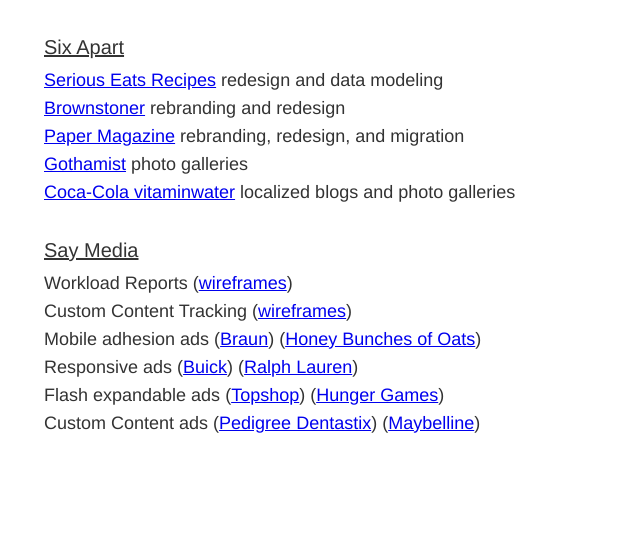
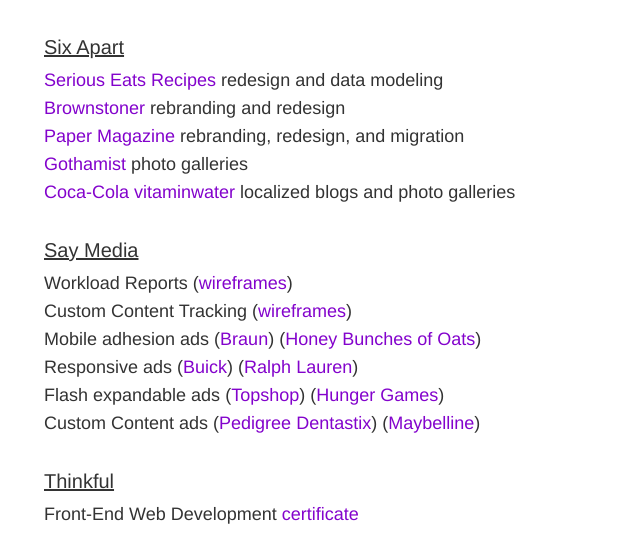
Before and after one commit to katecbrown/katecbrown.github.io, a plain HTML site: page work.html in a window 1280 px wide. Shown: the part 289-837 px from the top of the page, without its empty margins (306-946 px from the left). Before the commit the page ends 800 px from the top, so only its background shows below. Drawn offline with nearby package versions, Linux system fonts and the light colour scheme.

Commit message:
Adding Thinkful and changing link styles

```diff
--- a/styles.css
+++ b/styles.css
@@ -53,7 +53,7 @@ table {
 
 body {
 	margin: 0 auto;
-	padding: 0px;
+	padding: 0px 5px 20px 5px;
 	font-size: 16px;
 	max-width: 800px;
 	font-family: HelveticaNeue-Light, 'Helvetica Neue Light', 'Helvetica Neue', Helvetica, Arial, sans-serif;
@@ -100,6 +100,19 @@ p {
 	padding: 0px 10px;
 }
 
+a {
+	color: #8303cc;
+	text-decoration: none;
+}
+
+a:hover {
+	background-color: #ffc41e;
+}
+
+a:visited {
+	color: #37ffc7;
+}
+
 #headshot {
 	border-radius: 125px;
 	float: left;
--- a/work.html
+++ b/work.html
@@ -29,9 +29,13 @@
         <li>Workload Reports (<a href="images/workload-wires.pdf">wireframes</a>)</li>
         <li>Custom Content Tracking (<a href="images/dashboard-wireframes.pdf">wireframes</a>) </li>
         <li>Mobile adhesion ads (<a href="http://clientpreview.saymedia.com/?am_url=http://adcontent.saymedia.com/mobile/ads/p/pg_braun-cooltecgp-usa-salesforcename-1302-import_1222383875-4847/7/release/ad.html">Braun</a>) (<a href="http://clientpreview.saymedia.com/?am_url=http://adcontent.saymedia.com/mobile/ads/p/post_foods-hbofy14-usa-salesforcename-1309-post_foods_mob-5656/64/release/ad.html">Honey Bunches of Oats</a>)</li>
-        <li>Responsive ads (<a href="https://www.dropbox.com/s/5sm7g3thqcov0fa/adaptive-buick.png?dl=0">Buick</a>) (<a href="http://clientpreview.saymedia.com/adaptive/strp/sayquarterly?fcid=5712765-5">Ralph Lauren</a>)</li>
+        <li>Responsive ads (<a href="images/adaptive-buick.png">Buick</a>) (<a href="http://clientpreview.saymedia.com/adaptive/strp/sayquarterly?fcid=5712765-5">Ralph Lauren</a>)</li>
         <li>Flash expandable ads (<a href="http://clientpreview.saymedia.com/?previewid=20144">Topshop</a>) (<a href="http://clientpreview.saymedia.com/?previewid=19615">Hunger Games</a>)</li>
         <li>Custom Content ads (<a href="http://www.dogster.com/bolz/10-best-dog-smiles-on-the-internet">Pedigree Dentastix</a>) (<a href="http://www.xovain.com/makeup/maybelline-dream-fresh-bb-cream-subway-transformation">Maybelline</a>)</li>
+      </ul>
+      <h4>Thinkful</h4>
+      <ul>
+        <li>Front-End Web Development <a href="http://www.thinkful.com/student/kate-ciurej/certificates/front-end-web-development">certificate</a></li>
       </ul>
     </div>
     <script>
```
